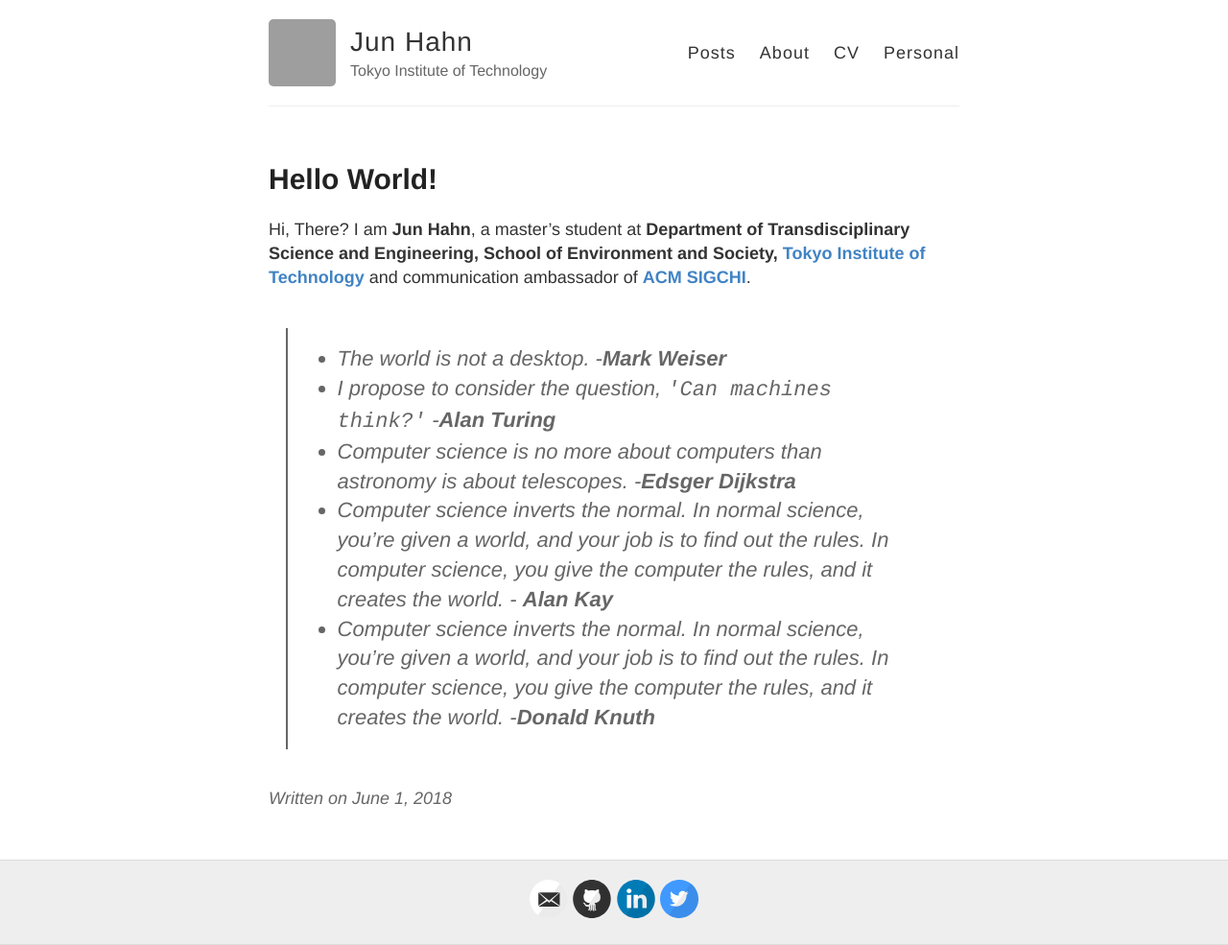
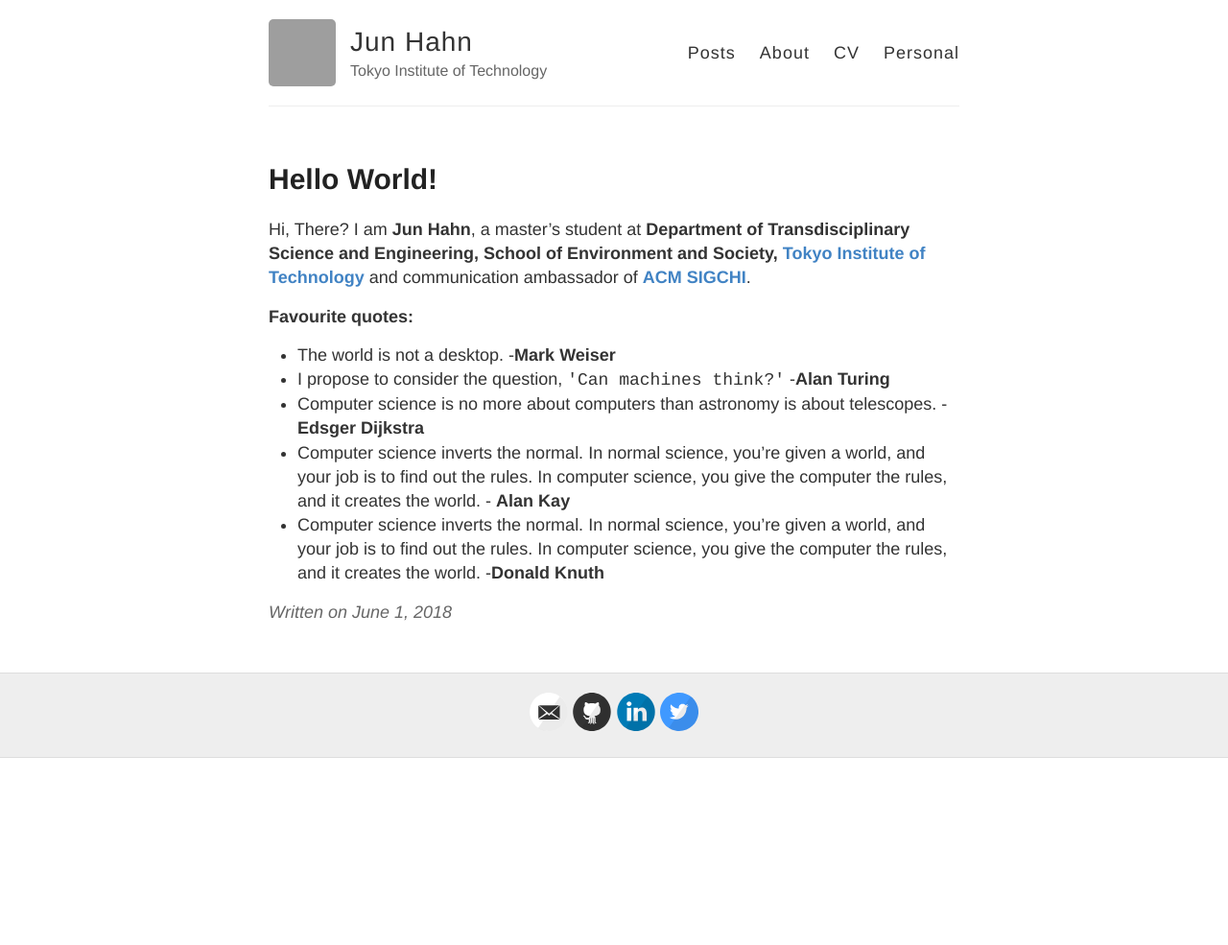
Before and after one commit to TangoEnSkai/tangoenskai.github.io, a Jekyll site: the page built from _posts/2018-6-1-Hello-World.md, in a window 1280 px wide. Shown: the whole page at 96% size. Built offline with Jekyll 4.4.1, drawn with Linux system fonts in a browser that asks for light colours; after the commit the page ends 900 px from its top, so only the background shows below that; grey boxes are pictures that could not be loaded.

Commit message:
Update styles at the first post

```diff
--- a/_posts/2018-6-1-Hello-World.md
+++ b/_posts/2018-6-1-Hello-World.md
@@ -5,11 +5,12 @@
 
 Hi, There? I am **Jun Hahn**, a master’s student at **Department of Transdisciplinary Science and Engineering, School of Environment and Society, [Tokyo Institute of Technology](https://www.titech.ac.jp/)** and communication ambassador of **[ACM SIGCHI](https://sigchi.org/people/volunteer-spotlight/)**.
 
-> * The world is not a desktop. -**Mark Weiser**
-> * I propose to consider the question, `'Can machines think?'` -**Alan Turing**
-> * Computer science is no more about computers than astronomy is about telescopes. -**Edsger Dijkstra**
-> * Computer science inverts the normal. In normal science, you're given a world, and your job is to find out the rules. In computer science, you give the computer the rules, and it creates the world. - **Alan Kay**
-> * Computer science inverts the normal. In normal science, you're given a world, and your job is to find out the rules. In computer science, you give the computer the rules, and it creates the world. -**Donald Knuth**
+**Favourite quotes:**
+* The world is not a desktop. -**Mark Weiser**
+* I propose to consider the question, `'Can machines think?'` -**Alan Turing**
+* Computer science is no more about computers than astronomy is about telescopes. -**Edsger Dijkstra**
+* Computer science inverts the normal. In normal science, you're given a world, and your job is to find out the rules. In computer science, you give the computer the rules, and it creates the world. - **Alan Kay**
+* Computer science inverts the normal. In normal science, you're given a world, and your job is to find out the rules. In computer science, you give the computer the rules, and it creates the world. -**Donald Knuth**
 
 <!--
 Next you can update your site name, avatar and other options using the _config.yml file in the root of your repository (shown below).
```
